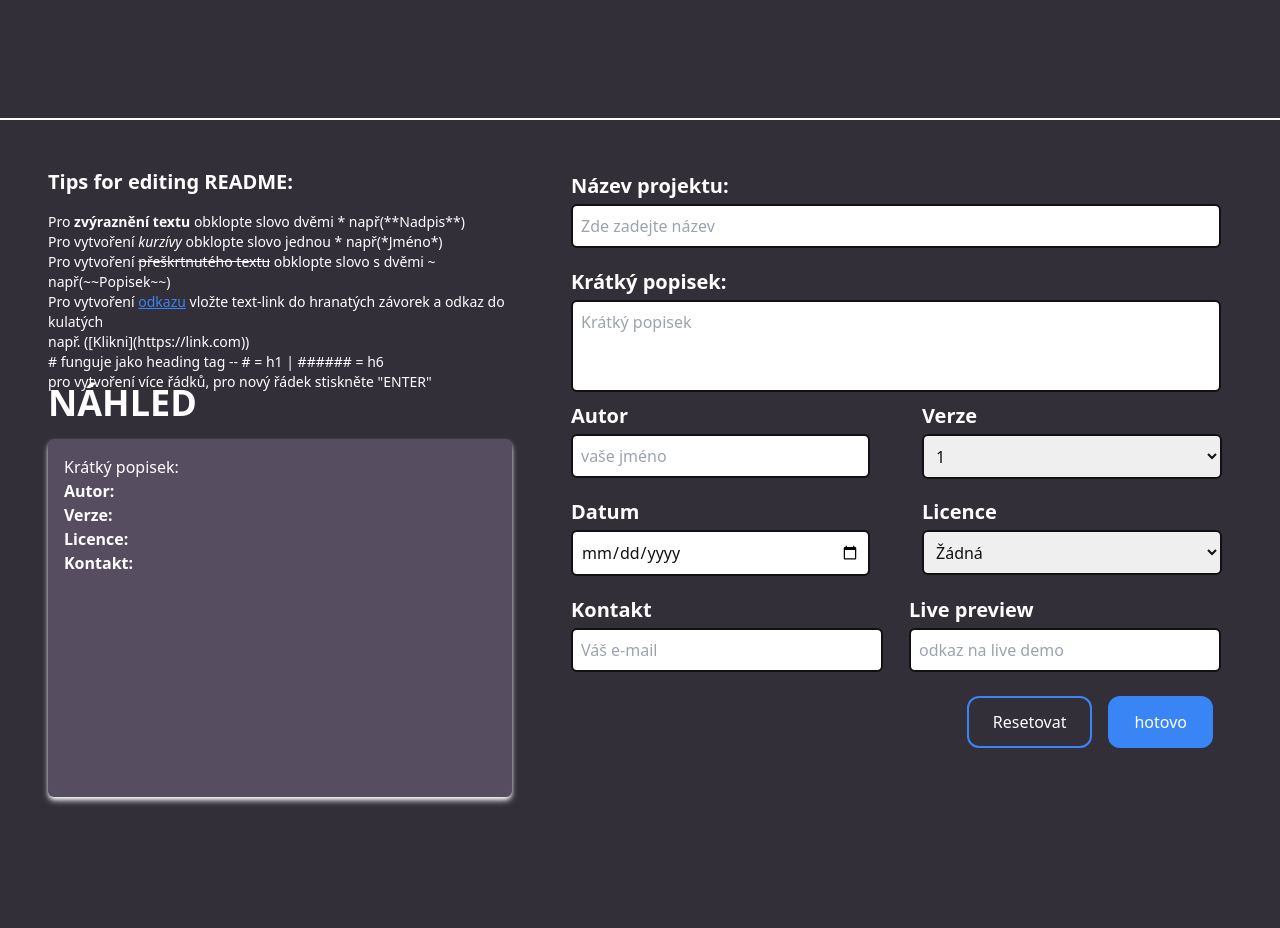
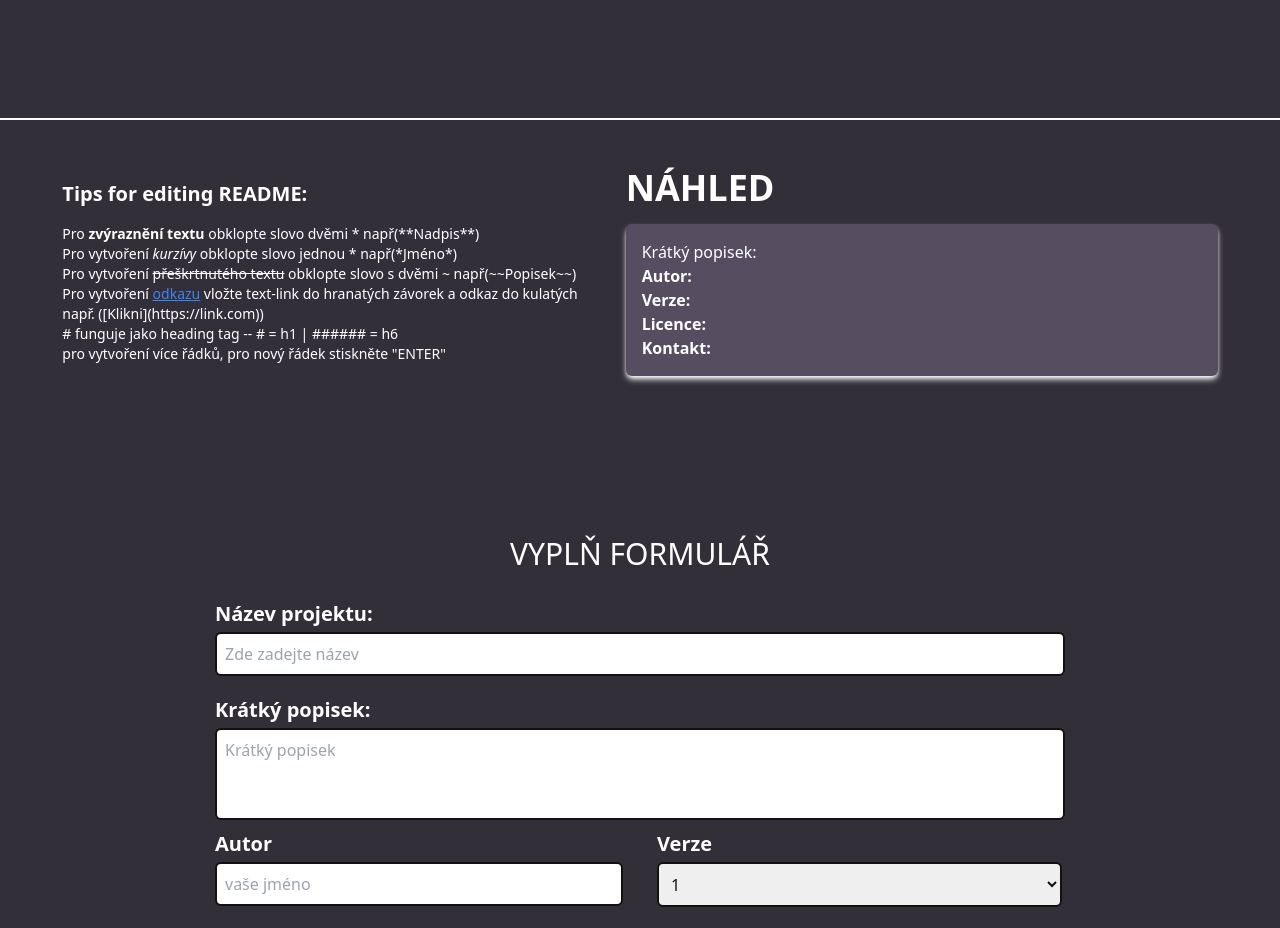
Before and after one commit to OndrejLosensky/generate-readme, a React (Create React App) app: page / in a window 1280 px wide. Shown: the part 680-1608 px from the top of the page. Built offline with nearby package versions, Linux system fonts and the light colour scheme; the HTML template or start-up script is replaced by a standard one.

Commit message:
změna formátu

```diff
--- a/src/components/createReadme/CreateReadme.js
+++ b/src/components/createReadme/CreateReadme.js
@@ -159,12 +159,10 @@ ${newShortDescription}
 
   return (
     <div>
-
-      {/* Sekce s popiskem | full page */}
-      <div className='pt-8 flex flex-row justify-start h-screen'> {/* ml-24 | smazat justify center pro posunutí doleva*/}
-          {/* Levá část*/}
-          <div className='w-[40%] h-[80%]flex flex-col pl-12'>
-            <div className='h-[28%]'>
+      <div>
+        {/* Náhled + tips for creating README*/}
+        <div className='w-[100%] h-[100%] flex flex-row justify-center items-center pt-8 pb-24'>
+              <div>
                 <h2 id="firstSection" className= 'text-xl font-semibold text-whiteText text-left pt-4'>
                   Tips for editing README:
                 </h2>
@@ -178,7 +176,8 @@ ${newShortDescription}
                   pro vytvoření více řádků, pro nový řádek stiskněte "ENTER"
                 </p>
               </div>
-            <div className='h-2/3'>
+
+              <div className='w-1/2 pl-12'>
                 <p className='pt-4 font-semibold text-whiteText text-left uppercase text-4xl '>
                   náhled
                 </p>
@@ -199,13 +198,19 @@ ${newShortDescription}
               </div>
         </div>
 
+      </div>
+
+      <div className='pt-8 flex flex-row justify-center h-screen'>
+          {/* Levá část*/}
+
           {/* Pravá část*/}
-          <div className='w-[60%] h-[80%] rounded-2xl'>
+          <div className='w-[75%] h-[80%] rounded-2xl'>
+            <h2 id='firstHeading' className='text-3xl text-center uppercase text-whiteText pb-2 pt-8'> Vyplň formulář</h2>
             <form className='flex flex-col items-center py-4' onSubmit={handleSubmit}>
               <div className='py-0'>
 
                 <Title text="Název projektu:"/>
-                <div className='w-[650px] rounded-md'>
+                <div className='w-[850px] rounded-md'>
                   <AddInput
                     placeholder="Zde zadejte název"
                     value={title}
@@ -230,7 +235,7 @@ ${newShortDescription}
 
                 {/* TŘETÍ ŘÁDEK */}
                 <div className='flex flex-row'>
-                  <div className='w-[46%]'>
+                  <div className='w-[48%]'>
                     <Title text="Autor"/>
                     <AddInput
                     placeholder="vaše jméno"
@@ -239,15 +244,15 @@ ${newShortDescription}
                     type={"text"}
                     />
                   </div>
-                  <div className='w-[8%]'></div>
-                  <div className='w-[46%]'>
+                  <div className='w-[4%]'></div>
+                  <div className='w-[48%]'>
                     <Title text="Verze"/>
                     <select
                       value={selectedItem}
                       placeholder='vyberte aktuální verzi'
                       onChange={handleVersion1Change}
                       className="text-darkText bg-transparent border-2 border-bg-white rounded-md px-2 py-2 w-full"
-                      style={{ width: '300px', height: '45px' }}
+                      style={{ width: '405px', height: '45px' }}
                     >
                       <option value="1">1</option>
                       <option value={selectedItem}> + přidat novou verzi</option>
@@ -256,7 +261,7 @@ ${newShortDescription}
                 </div>
                 {/* ČTVRTÝ ŘÁDEK */}
                 <div className=' flex flex-row'>
-                  <div className='w-[46%]'>
+                  <div className='w-[48%]'>
                     <Title text="Datum"/>
                     <AddInput
                     placeholder="Datum"
@@ -265,14 +270,14 @@ ${newShortDescription}
                     type={"date"}
                     />
                   </div>
-                  <div className='w-[8%]'></div>
-                  <div className='w-[46%]'>
+                  <div className='w-[4%]'></div>
+                  <div className='w-[48%]'>
                     <Title text="Licence"/>
                     <select
                       value={license}
                       onChange={handleLicenseChange}
                       className="text-darkText bg-transparent border-2 border-bg-white rounded-md px-2 py-2 w-full"
-                      style={{ width: '300px', height: '45px' }}
+                      style={{ width: '405px', height: '45px' }}
                     >
                       <option value="Žádná">Žádná </option>
                       <option value="Open Software License 3.0">Open Software License 3.0</option>
@@ -313,7 +318,7 @@ ${newShortDescription}
               </div>
 
               {/* Tlačítko*/}
-              <div className='w-[650px] flex justify-end pt-2'>
+              <div className='w-[850px] flex justify-end pt-2'>
                 <button onClick={() => window.location.reload()} className='mx-2 text-whiteText px-6 py-3 border-2 border-buttonColor rounded-xl hover:bg-buttonHover duration-300'>
                   Resetovat
                 </button>
@@ -344,7 +349,7 @@ ${newShortDescription}
 
         </div>
         {/* Sekce pro zobrazení výstupu*/}
-        <div className='w-full h-[80%] mb-12 flex justify-center items-center'>
+        <div className='w-full pt-24 h-[90%] mb-12 flex justify-center items-center'>
           <div className='w-2/3'>
             <div className='flex flex-row justify-between'>
               <h2 className='uppercase text-3xl font-semibold text-whiteText text-left py-4 flex-grow-1'> code with readme data </h2>
@@ -370,7 +375,7 @@ ${newShortDescription}
               </div>
             </div>
 
-            <div className='h-1/2 flex justify-center items-start'>
+            <div className='h-[500px] flex justify-center items-start'>
               <div id='output' className='bg-outputColor rounded-lg h-[400px] w-full overflow-auto px-6 text-whiteText'>
               <pre>
                   <code ref={generatedReadmeRef}>
--- a/src/components/home/Home.js
+++ b/src/components/home/Home.js
@@ -25,7 +25,7 @@ const Home = (props) => {
               <button className='px-6 py-3 border-2 border-buttonColor bg-buttonColor rounded-lg ml-4 hover:-translate-y-1 duration-300'
               onClick={() => {
                 document.documentElement.classList.add('scroll-animation');
-                const headingElement = document.getElementById('firstBorder');
+                const headingElement = document.getElementById('firstHeading');
                 if (headingElement) {
                   headingElement.scrollIntoView({
                     behavior: 'smooth',
```
Lines whose indentation alone changed are shown as unchanged.
